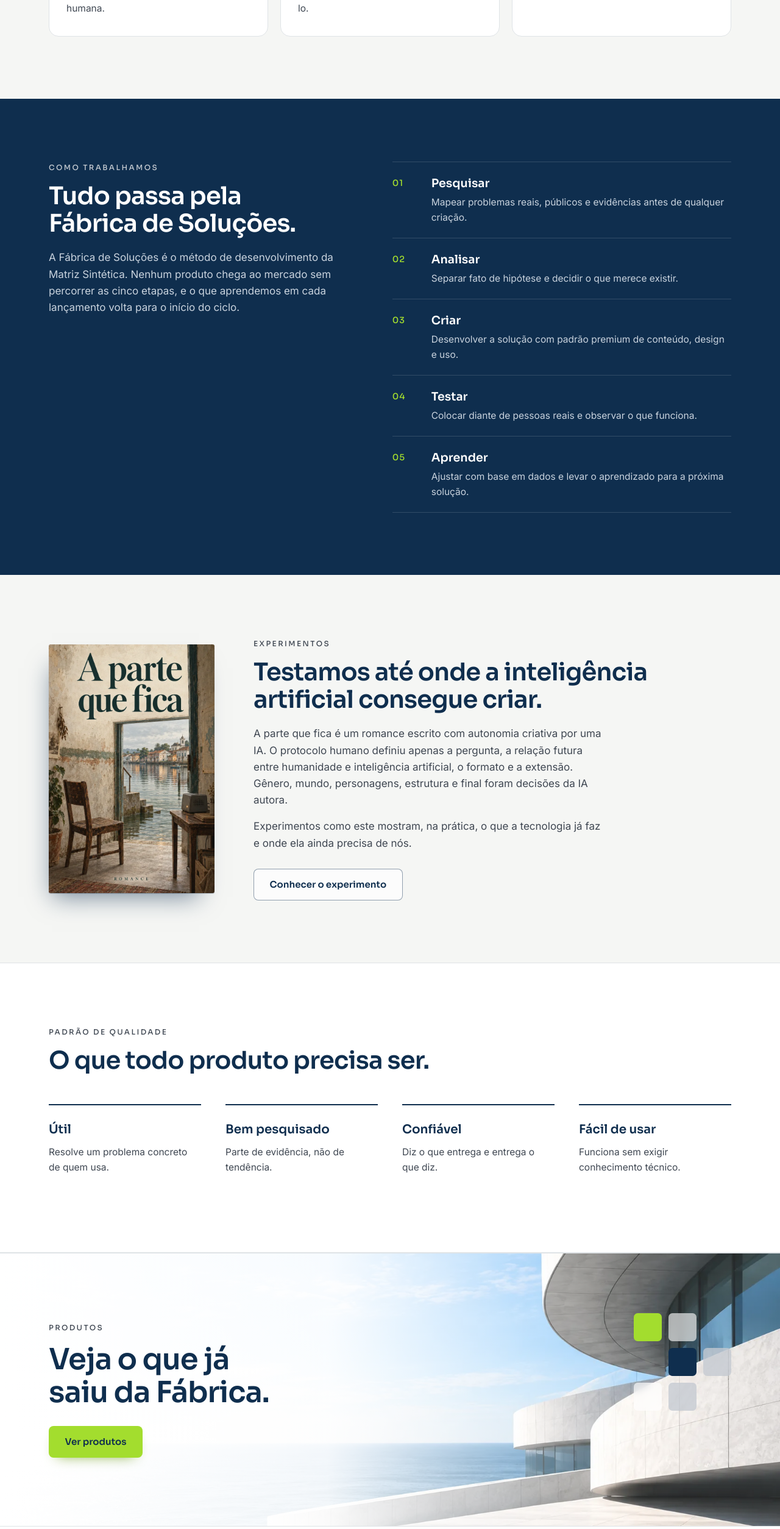
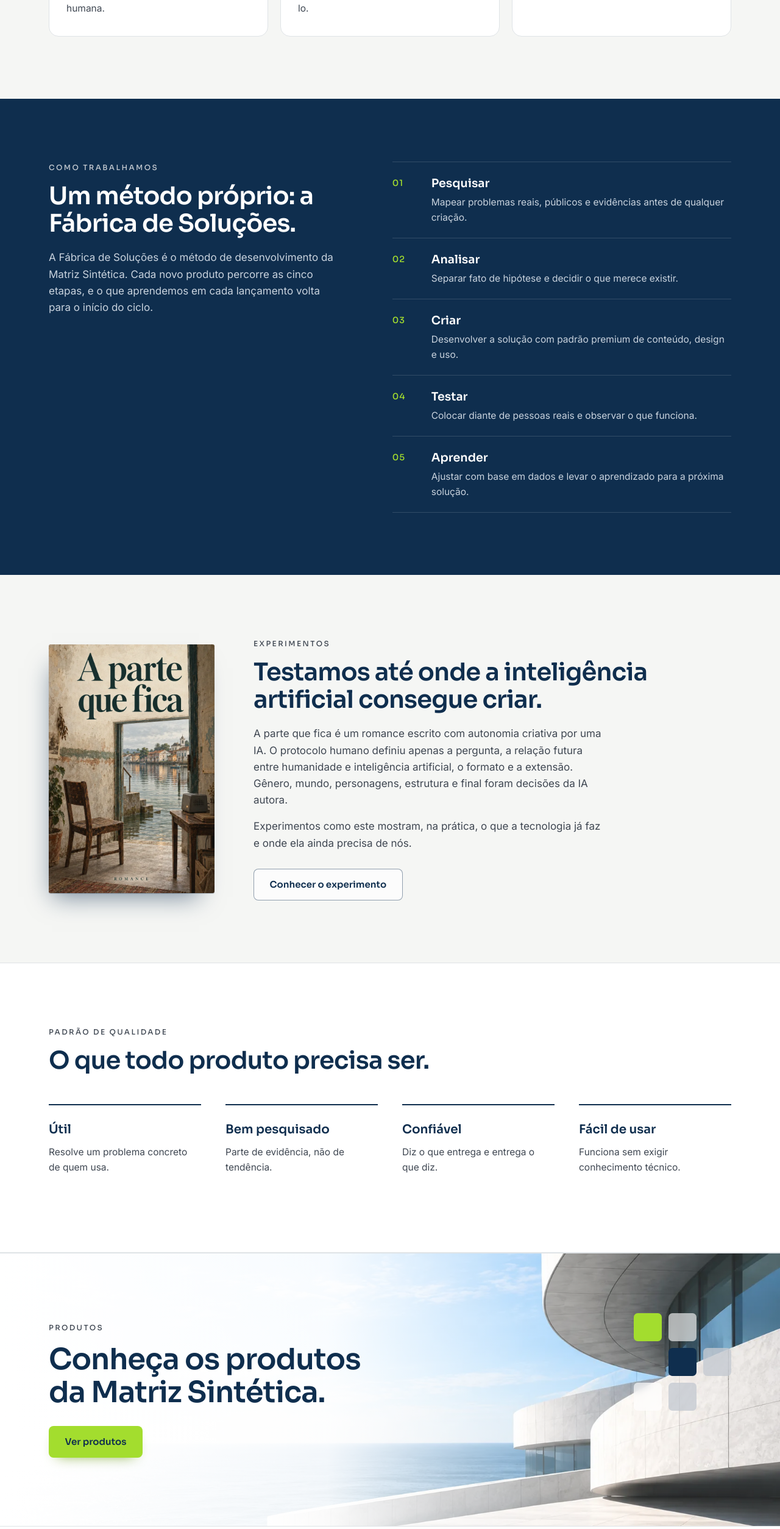
Before and after one commit to chmartinsch-sys/matriz-sintetica-site, a Next.js app: page /sobre in a window 1280 px wide. Shown: the part 1163-3671 px from the top of the page at 61% size. Built offline with nearby package versions, Linux system fonts and the light colour scheme.

Commit message:
Corrige afirmações da página Sobre sobre a Fábrica de Soluções
Os produtos atuais foram criados antes do método; o texto agora fala
dos novos produtos.

Co-Authored-By: Claude Opus 5.5 <noreply@anthropic.com>
Claude-Session: https://claude.ai/code/session_012wv8kYp1LGuKcPpSfkALcj

```diff
--- a/app/sobre/page.tsx
+++ b/app/sobre/page.tsx
@@ -87,10 +87,10 @@ export default function Sobre() {
           <div className="secao largura metodo">
             <div data-revelar>
               <p className="rotulo">Como trabalhamos</p>
-              <h2>Tudo passa pela Fábrica de Soluções.</h2>
+              <h2>Um método próprio: a Fábrica de Soluções.</h2>
               <p>
-                A Fábrica de Soluções é o método de desenvolvimento da Matriz Sintética. Nenhum produto chega ao mercado
-                sem percorrer as cinco etapas, e o que aprendemos em cada lançamento volta para o início do ciclo.
+                A Fábrica de Soluções é o método de desenvolvimento da Matriz Sintética. Cada novo produto percorre as
+                cinco etapas, e o que aprendemos em cada lançamento volta para o início do ciclo.
               </p>
             </div>
             <ol className="passos">
@@ -167,7 +167,7 @@ export default function Sobre() {
           </div>
           <div className="largura fecho-texto" data-revelar>
             <p className="rotulo">Produtos</p>
-            <h2>Veja o que já saiu da Fábrica.</h2>
+            <h2>Conheça os produtos da Matriz Sintética.</h2>
             <div className="acoes">
               <Link href="/produtos" className="botao botao-verde">
                 Ver produtos
```
